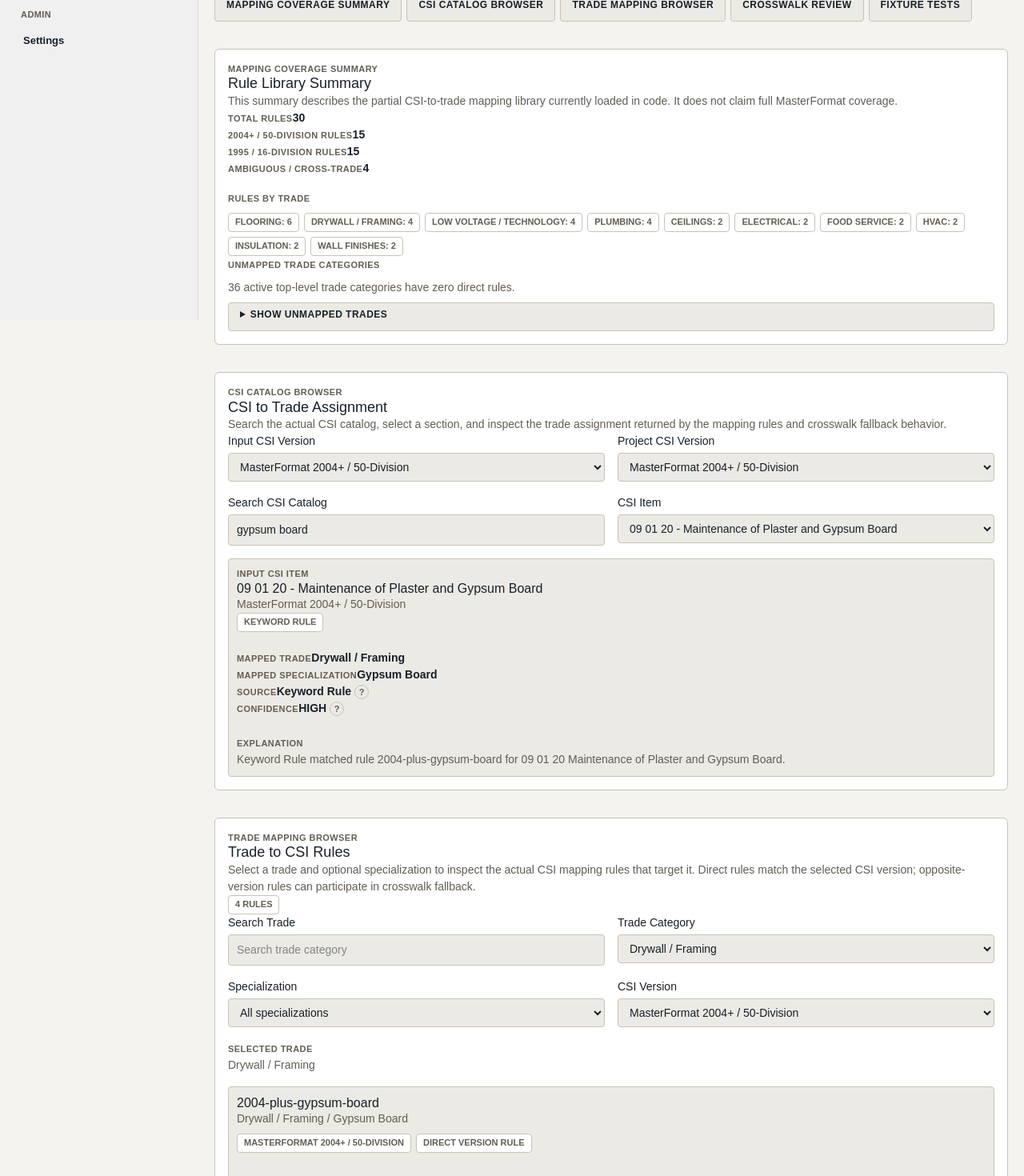
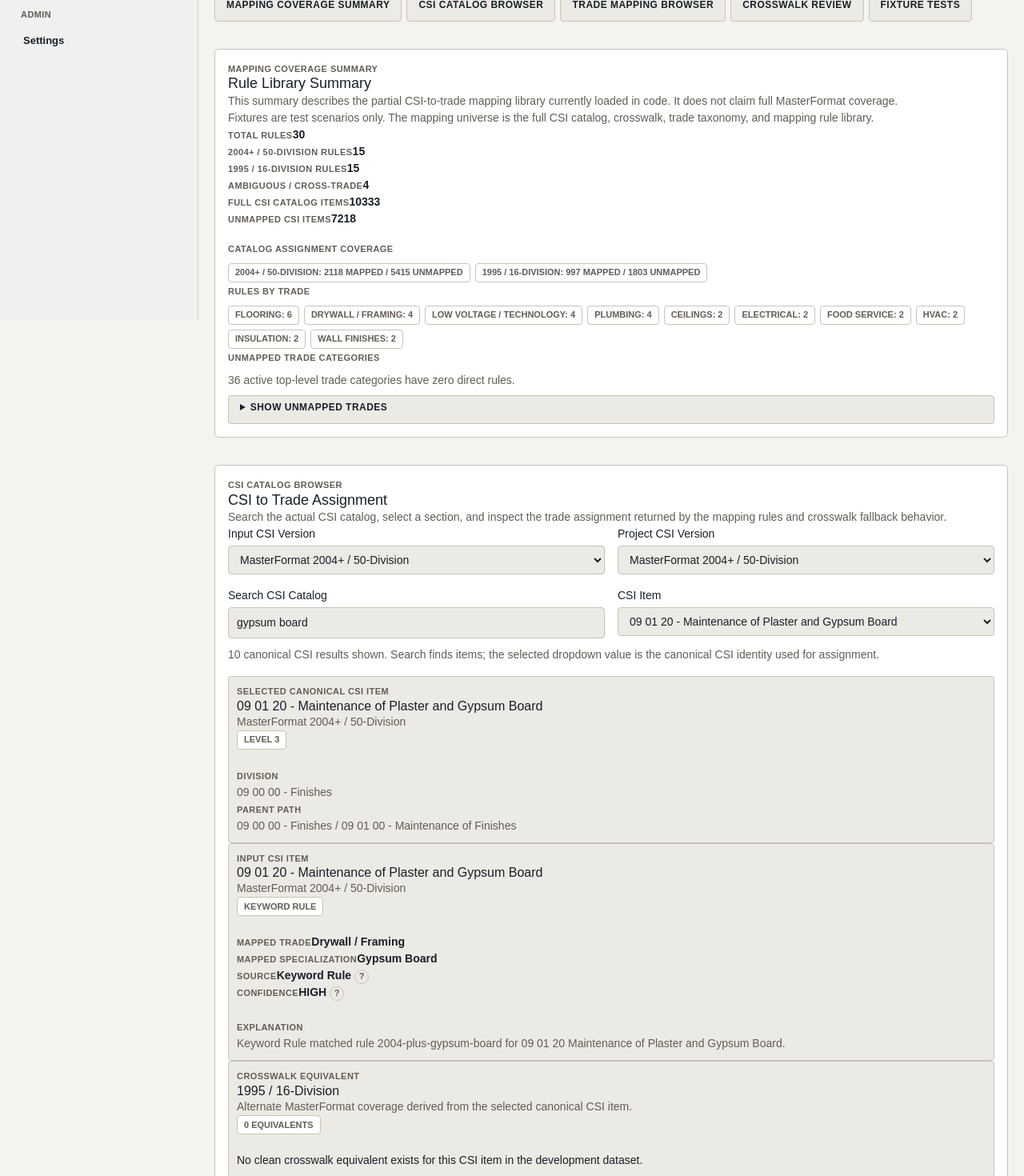
Before and after one commit to adamarnao/bid-leveler, a Next.js app: page /dev/csi-trade-mapping in a window 1280 px wide. Shown: the part 400-1870 px from the top of the page at 80% size. Built offline with nearby package versions, Linux system fonts and the light colour scheme.

Commit message:
Rebuild CSI trade mapping workbench

```diff
--- a/src/app/dev/csi-trade-mapping/page.tsx
+++ b/src/app/dev/csi-trade-mapping/page.tsx
@@ -5,7 +5,12 @@ import { useMemo, useState } from "react";
 
 import AppShell from "@/components/layout/AppShell";
 import ContextHelp from "@/components/ui/ContextHelp";
-import { resolveCsiCatalogItem, searchCsiCatalog } from "@/lib/csiCatalog";
+import {
+  getCsiAncestors,
+  getCsiCatalog,
+  resolveCsiCatalogItem,
+  searchCsiCatalog,
+} from "@/lib/csiCatalog";
 import {
   assignCsiItemToTrade,
   createSubcontractorDualCoverage,
@@ -70,8 +75,15 @@ type AssignmentPreview = {
   warning?: string;
 };
 
+type CatalogCoverageSummary = {
+  totalItems: number;
+  mappedItems: number;
+  unmappedItems: number;
+};
+
 const taxonomy = getDefaultTradeTaxonomy();
 const mappingRules = getCsiTradeMappingRules();
+const csiVersions = csiVersionOptions.map((option) => option.id);
 
 function getScenarioById(scenarioId: string): CsiTradeMappingFixtureScenario {
   return (
@@ -104,6 +116,10 @@ function formatCsiItem(item: CsiTradeMappingItem): string {
   return `${item.number} - ${item.name}`;
 }
 
+function formatCsiCatalogItem(item: CsiCatalogItem): string {
+  return `${item.number} - ${item.name}`;
+}
+
 function toMappingItem(item: CsiCatalogItem): CsiTradeMappingItem {
   return {
     id: item.id,
@@ -128,6 +144,42 @@ function resolveEquivalentAsMappingItem(equivalent: EquivalentCsiCoverage): CsiT
 
 function getAlternateVersion(version: CsiVersionId): CsiVersionId {
   return version === "MASTERFORMAT_2004_PLUS" ? "MASTERFORMAT_1995" : "MASTERFORMAT_2004_PLUS";
+}
+
+function getCsiParentPath(item: CsiCatalogItem): string {
+  const ancestors = getCsiAncestors(item.version, item.id);
+  if (!ancestors.length) return "Top-level catalog item";
+
+  return ancestors.map(formatCsiCatalogItem).join(" / ");
+}
+
+function getCsiDivisionPath(item: CsiCatalogItem): string {
+  const ancestors = getCsiAncestors(item.version, item.id);
+  const division = ancestors.find((ancestor) => ancestor.level === 1) ?? (item.level === 1 ? item : undefined);
+
+  return division ? formatCsiCatalogItem(division) : "Division not resolved";
+}
+
+function getCatalogCoverageSummary(version: CsiVersionId): CatalogCoverageSummary {
+  const catalog = getCsiCatalog(version);
+  let unmappedItems = 0;
+
+  catalog.forEach((item) => {
+    const assignment = assignCsiItemToTrade({
+      csiItem: toMappingItem(item),
+      projectCsiVersion: version,
+    });
+
+    if (assignment.source === "UNASSIGNED") {
+      unmappedItems += 1;
+    }
+  });
+
+  return {
+    totalItems: catalog.length,
+    mappedItems: catalog.length - unmappedItems,
+    unmappedItems,
+  };
 }
 
 function isTopLevelTrade(trade: TradeTaxonomyNode): boolean {
@@ -256,6 +308,16 @@ function MappingCoverageSummary() {
   const ambiguousRuleCount = mappingRules.filter(
     (rule) => rule.matchStrength === "POSSIBLE" || Boolean(rule.possibleTradeIds?.length),
   ).length;
+  const catalogCoverage = useMemo(
+    () =>
+      csiVersions.map((version) => ({
+        version,
+        ...getCatalogCoverageSummary(version),
+      })),
+    [],
+  );
+  const totalCsiItems = catalogCoverage.reduce((total, summary) => total + summary.totalItems, 0);
+  const unmappedCsiItems = catalogCoverage.reduce((total, summary) => total + summary.unmappedItems, 0);
   const rulesByTrade = getRulesByTradeCount();
   const unmappedTrades = getUnmappedTopLevelTrades();
 
@@ -268,6 +330,10 @@ function MappingCoverageSummary() {
           <p className="muted-text">
             This summary describes the partial CSI-to-trade mapping library currently loaded
             in code. It does not claim full MasterFormat coverage.
+          </p>
+          <p className="muted-text">
+            Fixtures are test scenarios only. The mapping universe is the full CSI catalog,
+            crosswalk, trade taxonomy, and mapping rule library.
           </p>
         </div>
       </div>
@@ -289,9 +355,28 @@ function MappingCoverageSummary() {
           <span className="label-text">Ambiguous / Cross-Trade</span>
           <strong>{ambiguousRuleCount}</strong>
         </div>
+        <div>
+          <span className="label-text">Full CSI Catalog Items</span>
+          <strong>{totalCsiItems}</strong>
+        </div>
+        <div>
+          <span className="label-text">Unmapped CSI Items</span>
+          <strong>{unmappedCsiItems}</strong>
+        </div>
       </div>
 
       <div className="setup-summary-grid" style={{ marginTop: 16 }}>
+        <div>
+          <span className="label-text">Catalog Assignment Coverage</span>
+          <div className="taxonomy-meta-list" style={{ marginTop: 8 }}>
+            {catalogCoverage.map((summary) => (
+              <span key={summary.version} className="taxonomy-meta-chip">
+                {getVersionShortLabel(summary.version)}: {summary.mappedItems} mapped /{" "}
+                {summary.unmappedItems} unmapped
+              </span>
+            ))}
+          </div>
+        </div>
         <div>
           <span className="label-text">Rules By Trade</span>
           <div className="taxonomy-meta-list" style={{ marginTop: 8 }}>
@@ -583,6 +668,52 @@ function AssignmentCard({ preview }: { preview: AssignmentPreview }) {
   );
 }
 
+function EquivalentCoverageList({
+  selectedItem,
+  equivalentItems,
+}: {
+  selectedItem: CsiCatalogItem;
+  equivalentItems: EquivalentCsiCoverage[];
+}) {
+  return (
+    <div className="project-csi-selected-group">
+      <div className="cluster-between align-start gap-3">
+        <div>
+          <p className="label-text">Crosswalk Equivalent</p>
+          <h3>{getVersionShortLabel(getAlternateVersion(selectedItem.version))}</h3>
+          <p className="muted-text">
+            Alternate MasterFormat coverage derived from the selected canonical CSI item.
+          </p>
+        </div>
+        <span className="taxonomy-meta-chip">{equivalentItems.length} equivalents</span>
+      </div>
+
+      {equivalentItems.length ? (
+        <div className="stack gap-2" style={{ marginTop: 14 }}>
+          {equivalentItems.map((equivalent) => (
+            <div
+              key={`${equivalent.version}-${equivalent.csiItemId}`}
+              className="cluster-between gap-3"
+            >
+              <span>
+                {equivalent.csiNumber ?? equivalent.csiItemId} -{" "}
+                {equivalent.csiTitle ?? "Untitled equivalent"}
+              </span>
+              <span className="taxonomy-meta-chip">
+                {getVersionShortLabel(equivalent.version)} / {equivalent.confidence}
+              </span>
+            </div>
+          ))}
+        </div>
+      ) : (
+        <p className="form-error" style={{ marginTop: 14 }}>
+          No clean crosswalk equivalent exists for this CSI item in the development dataset.
+        </p>
+      )}
+    </div>
+  );
+}
+
 function CsiAssignmentInspector() {
   const [selectedVersion, setSelectedVersion] = useState<CsiVersionId>("MASTERFORMAT_2004_PLUS");
   const [projectCsiVersion, setProjectCsiVersion] = useState<CsiVersionId>("MASTERFORMAT_2004_PLUS");
@@ -598,6 +729,16 @@ function CsiAssignmentInspector() {
     undefined;
   const preview = selectedItem
     ? buildAssignmentPreview(toMappingItem(selectedItem), projectCsiVersion, "csi-search")
+    : undefined;
+  const selectedItemDualCoverage = selectedItem
+    ? createSubcontractorDualCoverage({
+        subcontractorId: "catalog-browser",
+        sourceVersion: selectedItem.version,
+        sourceCsiItemId: selectedItem.id,
+        sourceCsiNumber: selectedItem.number,
+        sourceCsiTitle: selectedItem.name,
+        now: "2026-01-01T00:00:00.000Z",
+      })
     : undefined;
 
   return (
@@ -668,10 +809,45 @@ function CsiAssignmentInspector() {
           </select>
         </label>
       </div>
+      <p className="muted-text" style={{ marginTop: 10 }}>
+        {searchResults.length} canonical CSI results shown. Search finds items; the selected
+        dropdown value is the canonical CSI identity used for assignment.
+      </p>
 
       <div className="stack gap-3" style={{ marginTop: 16 }}>
-        {preview ? (
-          <AssignmentCard preview={preview} />
+        {preview && selectedItem ? (
+          <>
+            <div className="project-csi-selected-group">
+              <div className="cluster-between align-start gap-3">
+                <div>
+                  <p className="label-text">Selected Canonical CSI Item</p>
+                  <h3>{formatCsiCatalogItem(selectedItem)}</h3>
+                  <p className="muted-text">{getVersionLabel(selectedItem.version)}</p>
+                </div>
+                <span className="taxonomy-meta-chip">Level {selectedItem.level}</span>
+              </div>
+
+              <div className="setup-summary-grid" style={{ marginTop: 14 }}>
+                <div>
+                  <span className="label-text">Division</span>
+                  <p className="muted-text">{getCsiDivisionPath(selectedItem)}</p>
+                </div>
+                <div>
+                  <span className="label-text">Parent Path</span>
+                  <p className="muted-text">{getCsiParentPath(selectedItem)}</p>
+                </div>
+              </div>
+            </div>
+
+            <AssignmentCard preview={preview} />
+
+            {selectedItemDualCoverage ? (
+              <EquivalentCoverageList
+                selectedItem={selectedItem}
+                equivalentItems={selectedItemDualCoverage.equivalentCsiItems}
+              />
+            ) : null}
+          </>
         ) : (
           <p className="muted-text">No CSI catalog item is selected.</p>
         )}
@@ -758,6 +934,9 @@ function CrosswalkReview() {
           </select>
         </label>
       </div>
+      <p className="muted-text" style={{ marginTop: 10 }}>
+        {searchResults.length} canonical CSI results shown for crosswalk review.
+      </p>
 
       {selectedItem && dualCoverage ? (
         <div className="project-csi-selected-group" style={{ marginTop: 16 }}>
@@ -766,6 +945,7 @@ function CrosswalkReview() {
               <span className="label-text">Source Coverage Item</span>
               <h3>{selectedItem.number} - {selectedItem.name}</h3>
               <p className="muted-text">{getVersionLabel(selectedItem.version)}</p>
+              <p className="muted-text">{getCsiDivisionPath(selectedItem)}</p>
             </div>
             <span className="taxonomy-meta-chip">
               Target: {getVersionShortLabel(getAlternateVersion(selectedItem.version))}
@@ -785,10 +965,22 @@ function CrosswalkReview() {
                     {equivalent.csiTitle ?? "Untitled equivalent"}
                   </span>
                   <span className="taxonomy-meta-chip">
-                    {getVersionShortLabel(equivalent.version)} / {equivalent.confidence}
+                    {getVersionShortLabel(equivalent.version)} / {equivalent.confidence} /{" "}
+                    {formatEnumLabel(equivalent.source)}
                   </span>
                 </div>
               ))}
+              {dualCoverage.equivalentCsiItems.some((equivalent) => equivalent.notes) ? (
+                <div className="stack gap-1">
+                  {dualCoverage.equivalentCsiItems.map((equivalent) =>
+                    equivalent.notes ? (
+                      <p key={`${equivalent.version}-${equivalent.csiItemId}-notes`} className="muted-text">
+                        {equivalent.notes}
+                      </p>
+                    ) : null,
+                  )}
+                </div>
+              ) : null}
             </div>
           ) : (
             <p className="form-error" style={{ marginTop: 14 }}>
@@ -926,6 +1118,21 @@ function FixtureTests() {
         <p className="muted-text">{selectedScenario.expectedBehavior}</p>
       </div>
 
+      <div className="setup-summary-grid" style={{ marginTop: 16 }}>
+        <div>
+          <span className="label-text">Project MasterFormat</span>
+          <strong>{getVersionLabel(projectCsiVersion)}</strong>
+        </div>
+        <div>
+          <span className="label-text">Subcontractor Coverage MasterFormat</span>
+          <strong>{getVersionLabel(selectedScenario.subcontractorCoverageVersion)}</strong>
+        </div>
+        <div>
+          <span className="label-text">Input CSI Items</span>
+          <strong>{selectedScenario.csiItems.length}</strong>
+        </div>
+      </div>
+
       <div className="stack gap-3" style={{ marginTop: 16 }}>
         {assignmentPreviews.map((preview) => (
           <AssignmentCard
--- a/src/features/csi-trade-mapping/fixtures.ts
+++ b/src/features/csi-trade-mapping/fixtures.ts
@@ -72,7 +72,7 @@ export const csiTradeMappingFixtureScenarios: CsiTradeMappingFixtureScenario[] =
   },
   {
     id: "fire-alarm-ambiguous",
-    title: "Project MF: 2004+ / 50-Division | Ambiguous Fire Alarm Mapping",
+    title: "Ambiguous mapping | Fire Alarm",
     projectCsiVersion: "MASTERFORMAT_2004_PLUS",
     subcontractorCoverageVersion: "MASTERFORMAT_2004_PLUS",
     csiItems: [fireAlarmItem],
@@ -80,7 +80,7 @@ export const csiTradeMappingFixtureScenarios: CsiTradeMappingFixtureScenario[] =
   },
   {
     id: "insulation-ambiguous",
-    title: "Project MF: 2004+ / 50-Division | Ambiguous Insulation Mapping",
+    title: "Ambiguous mapping | Insulation",
     projectCsiVersion: "MASTERFORMAT_2004_PLUS",
     subcontractorCoverageVersion: "MASTERFORMAT_2004_PLUS",
     csiItems: [acousticInsulationItem],
```
